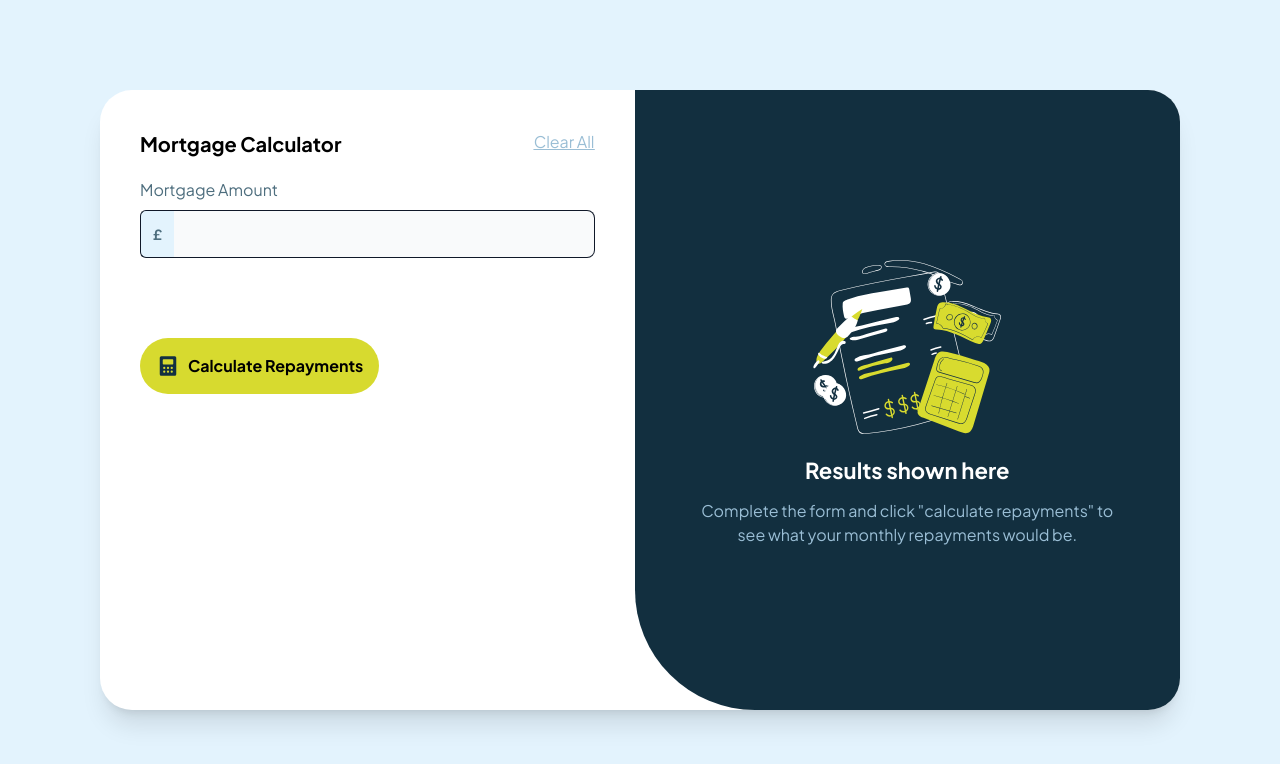
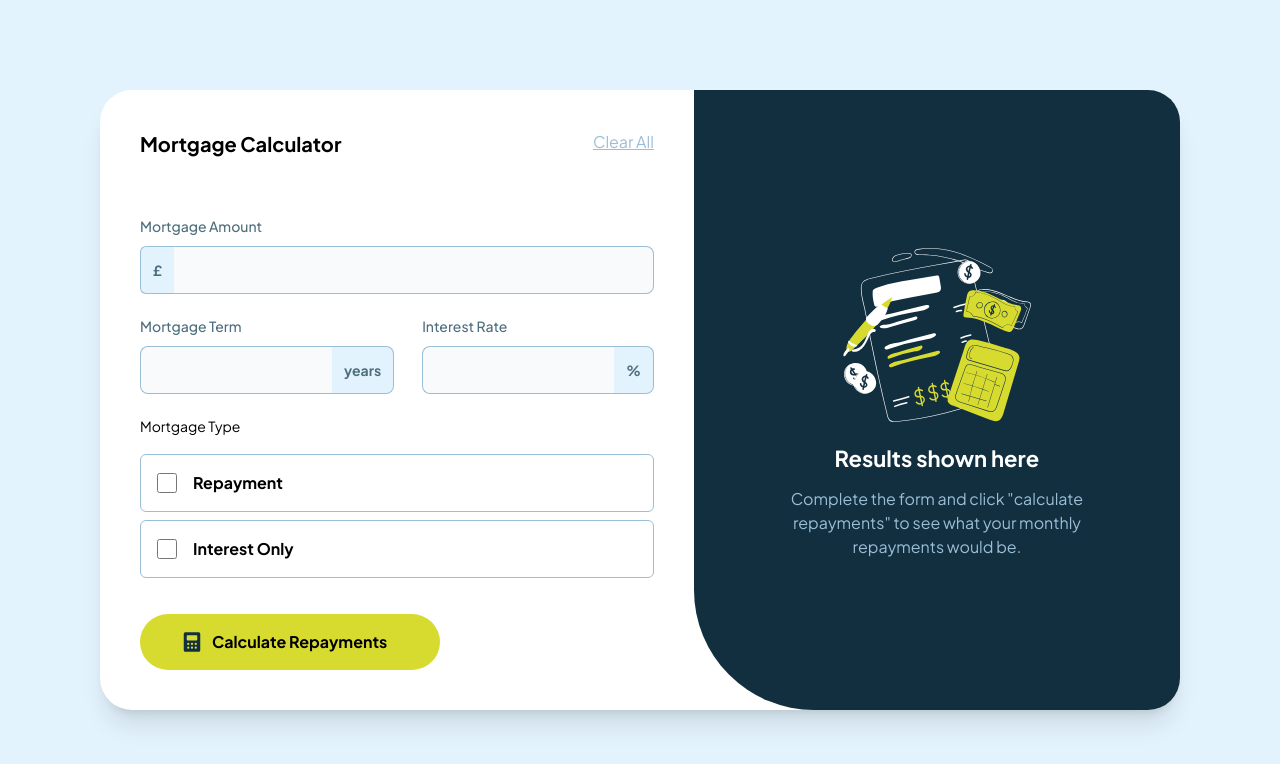
Before and after one commit to Great-kiola/Tailwind-practice, a React (Vite) app in the folder tailwind-frontend/: page /mortgageCalc in a window 1280 px wide. Shown: the top 764 px of the page. Built offline with nearby package versions, Linux system fonts and the light colour scheme; a web font is replaced by a local one.

Commit message:
chore: enhance form structure and layout in MortgageCalc component for better usability

```diff
--- a/tailwind-frontend/src/components/MortgageCalc.jsx
+++ b/tailwind-frontend/src/components/MortgageCalc.jsx
@@ -6,28 +6,66 @@ const MortgageCalc = () => {
   return (
     <div className='bg-SlateMortgageCalc100 h-screen flex items-center justify-center font-jakarta'>
       <div className='bg-WhiteMortgageCalc w-270 h-155 flex rounded-4xl shadow-xl'>
-        <div className='w-full p-10'>
+        <div className='w-full p-10 flex flex-col justify-between'>
           <div className='flex justify-between mb-5'>
             <h1 className='font-bold text-xl '>Mortgage Calculator</h1>
             <p className='underline text-SlateMortgageCalc300'><a href="#">Clear All</a></p>
           </div>
 
-          <div className='formDiv mb-20'>
+          <div className='formDiv'>
             <form action="" method="get">
-              {/* Form */}
-              <label htmlFor="log-email" className="text-SlateMortgageCalc700">Mortgage Amount</label>
 
-              <div class="flex mt-2">
-                <span class="inline-flex items-center px-3 text-sm text-gray-900 bg-SlateMortgageCalc100 border rounded-e-0 border-SlateMortgageCalc500 border-r-0 rounded-s-md">
+              <label htmlFor="log-email" className="text-SlateMortgageCalc700 font-medium text-sm">Mortgage Amount</label>
+              <div class="flex mt-2 mb-5">
+                <span class="inline-flex items-center px-3 text-sm text-gray-900 bg-SlateMortgageCalc100 border rounded-e-0 border-SlateMortgageCalc300 border-r-0 rounded-s-md">
                   <span className='font-bold text-SlateMortgageCalc700'>£</span>
                 </span>
-                <input type="text" id="website-admin" className="rounded-none rounded-e-lg bg-gray-50 border border-l-0 text-gray-900  w-full text-sm border-SlateMortgageCalc500 p-2.5 h-12" />
+                <input type="text" id="website-admin" className="rounded-none rounded-e-lg bg-gray-50 border border-l-0 text-gray-900  w-full text-sm border-SlateMortgageCalc300 p-2.5 h-12" />
               </div>
+
+              <div className='flex gap-7 mb-5'>
+                <div>
+                  <label htmlFor="log-email" className="text-SlateMortgageCalc700 font-medium text-sm">Mortgage Term</label>
+                  <div class="flex mt-2">
+                    <input type="text" id="website-admin" className="rounded-l-lg bg-gray-50 border border-r-0 text-gray-900 text-sm border-SlateMortgageCalc300 p-2.5 h-12" />
+
+                    <span class="inline-flex items-center px-3 text-sm text-gray-900 bg-SlateMortgageCalc100 border rounded-e-0 border-SlateMortgageCalc300 border-l-0 rounded-r-lg">
+                      <span className='font-bold text-SlateMortgageCalc700'>years</span>
+                    </span>
+                  </div>
+                </div>
+
+                <div>
+                  <label htmlFor="log-email" className="text-SlateMortgageCalc700 font-medium text-sm">Interest Rate</label>
+                  <div class="flex mt-2">
+                    <input type="text" id="website-admin" className="rounded-l-lg bg-gray-50 border border-r-0 text-gray-900 text-sm border-SlateMortgageCalc300 p-2.5 h-12" />
+
+                    <span class="inline-flex items-center px-3 text-sm text-gray-900 bg-SlateMortgageCalc100 border rounded-e-0 border-SlateMortgageCalc300 border-l-0 rounded-r-lg">
+                      <span className='font-bold text-SlateMortgageCalc700'>%</span>
+                    </span>
+                  </div>
+                </div>
+              </div>
+
+              <label htmlFor="" className='text-sm'>Mortgage Type</label>
+              <label className='border p-4 flex gap-4 mt-4 rounded-md items-center border-SlateMortgageCalc300'>
+                <input type="checkbox" name="" id="" className='size-5 ' />
+                <span className='font-bold'>Repayment</span>
+              </label>
+
+              <label className='border p-4 flex gap-4 mt-2 rounded-md items-center border-SlateMortgageCalc300'>
+                <input type="checkbox" name="" id="" className='size-5' />
+                <span className='font-bold'>Interest Only</span>
+              </label>
+
+
+
+
             </form>
 
           </div>
 
-          <button className='bg-LimeMortgageCalc flex gap-2 p-4 rounded-full font-bold'>
+          <button className='bg-LimeMortgageCalc flex gap-2 p-4 rounded-full font-bold w-75 pl-10'>
             <img src={calculator} alt="claculator icon" />
             Calculate Repayments
           </button>
```
